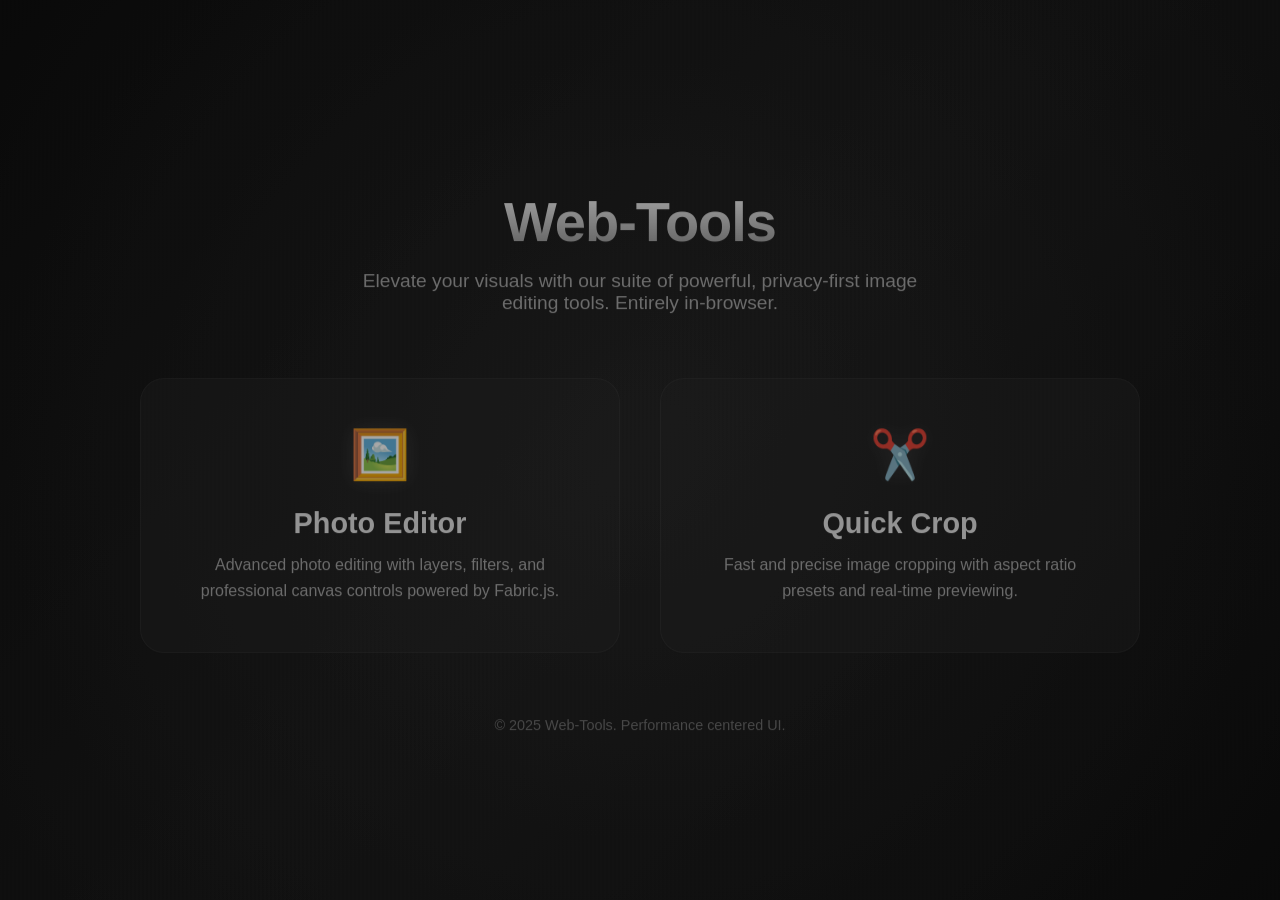
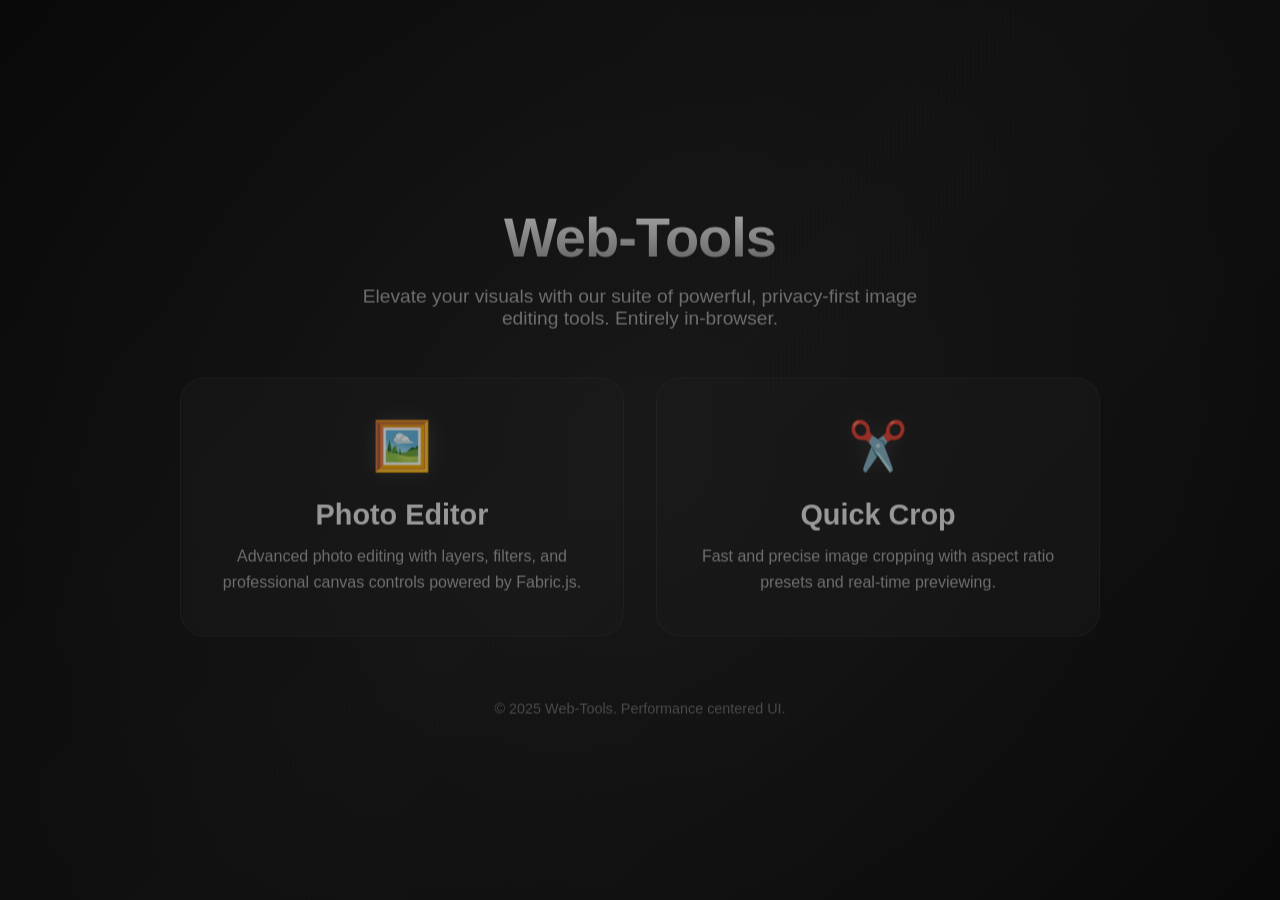

feat: add browser video compressor

--- a/style.css
+++ b/style.css
@@ -75,14 +75,14 @@ body::before {
 }
 
 .container {
-  max-width: 1000px;
+  max-width: 920px;
   width: 90%;
   text-align: center;
   animation: fadeInUp 1s ease-out forwards;
 }
 
 header {
-  margin-bottom: 4rem;
+  margin-bottom: 3rem;
 }
 
 h1 {
@@ -104,15 +104,16 @@ p.subtitle {
 
 .tools-grid {
   display: grid;
-  grid-template-columns: repeat(auto-fit, minmax(300px, 1fr));
-  gap: 2.5rem;
+  grid-template-columns: repeat(2, minmax(0, 1fr));
+  grid-auto-rows: 1fr;
+  gap: 2rem;
   margin-top: 2rem;
 }
 
 .tool-card {
   background: var(--card-bg);
   border: 1px solid rgba(255, 255, 255, 0.05);
-  padding: 3rem;
+  padding: 2.5rem;
   border-radius: 24px;
   text-decoration: none;
   color: inherit;
@@ -179,6 +180,9 @@ footer {
 
 /* Responsive adjustments */
 @media (max-width: 768px) {
+  .tools-grid {
+    grid-template-columns: 1fr;
+  }
   h1 {
     font-size: 2.5rem;
   }
